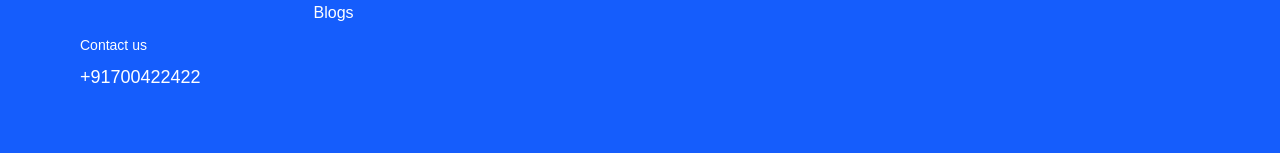
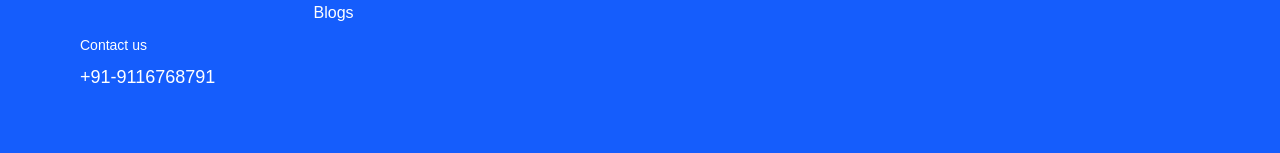
Before and after one commit to manwithcodes24/Newral_Website, a Next.js app: page /Aboutus in a window 1280 px wide. Shown: the part 6459-6612 px from the top of the page. Built offline with nearby package versions, Linux system fonts and the light colour scheme; a web font is replaced by a local one.

Commit message:
new website v1 live

```diff
--- a/src/components/footer.tsx
+++ b/src/components/footer.tsx
@@ -27,7 +27,7 @@ export default function Footer() {
                             </p>
                             <div>
                                 <p className="text-white text-sm mb-2">Contact us</p>
-                                <p className="text-white text-lg font-medium">+91700422422</p>
+                                <p className="text-white text-lg font-medium">+91-9116768791</p>
                             </div>
                         </div>
 
--- a/src/components/landing-page/reviews.tsx
+++ b/src/components/landing-page/reviews.tsx
@@ -5,14 +5,7 @@ import { motion, AnimatePresence } from "framer-motion";
 import { LucideMoveLeft, LucideMoveRight, MoveLeft, MoveLeftIcon } from "lucide-react";
 
 const reviews = [
-    {
-        id: 1,
-        name: "Mohit Tyagi",
-        role: "Founder, Competishun",
-        feedback: "Newral created some landing pages for Competishun. They captured our vision perfectly, delivering a great design with a quick turnaround. Highly recommend their web development expertise.",
-        avatarurl: "https://res.cloudinary.com/djwzwq4cu/image/upload/v1770439870/Frame_1171276684_y1tlqe.png",
-        companylogo: "https://res.cloudinary.com/dyktjldc4/image/upload/v1769785961/Frame_1171276569_xkt1ci.png",
-    },
+
     {
         id: 2,
         name: "Ashton Cofer",
@@ -22,6 +15,16 @@ const reviews = [
         companylogo: "https://media.licdn.com/dms/image/v2/C560BAQF6Xwh04dkNYg/company-logo_200_200/company-logo_200_200/0/1630655773340?e=1771459200&v=beta&t=e-vhB43_av62vilrP_nOQdrilcYuDyUnUerpUEfIsTs"
 
     },
+
+    {
+        id: 1,
+        name: "Mohit Tyagi",
+        role: "Founder, Competishun",
+        feedback: "Newral created some landing pages for Competishun. They captured our vision perfectly, delivering a great design with a quick turnaround. Highly recommend their web development expertise.",
+        avatarurl: "https://res.cloudinary.com/djwzwq4cu/image/upload/v1770439870/Frame_1171276684_y1tlqe.png",
+        companylogo: "https://res.cloudinary.com/dyktjldc4/image/upload/v1769785961/Frame_1171276569_xkt1ci.png",
+    },
+
     {
         id: 3,
         name: "Sameer Bansal ",
```
